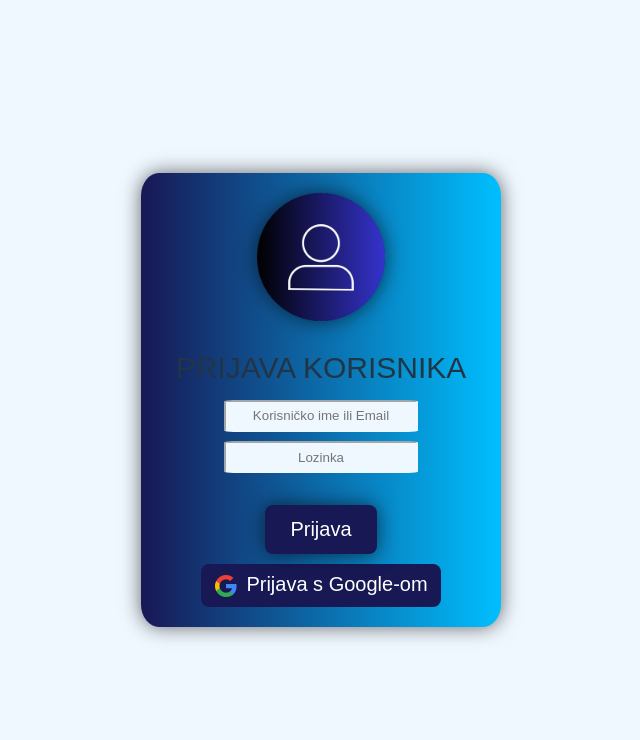
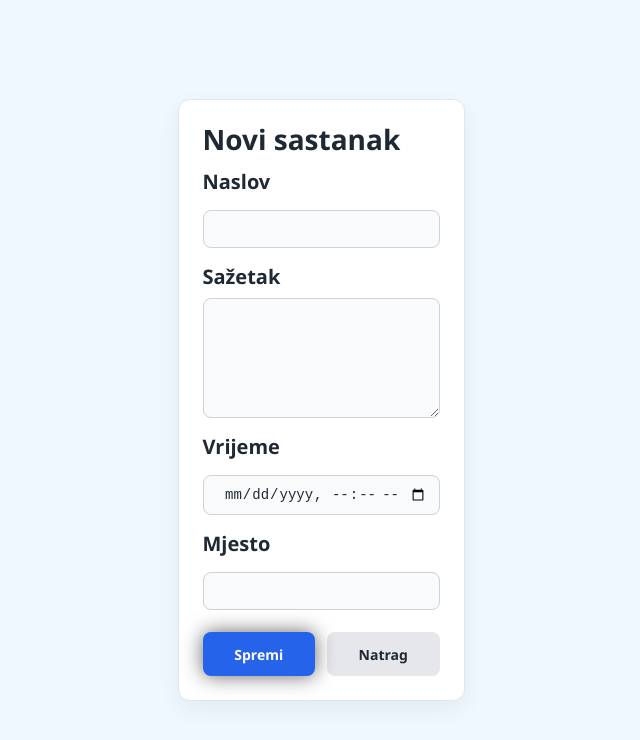
Before and after one commit to DoroteaPerkovic/Programsko-inzenjerstvo-Projekt, a React (Vite) app: page /sastanakAdd in a window 1280 px wide. Before the commit this address led to /. Shown: the top 740 px of the page, without its empty margins (319-959 px from the left). Built offline with nearby package versions, Linux system fonts and the light colour scheme; no server answers.

Commit message:
Dodavanje sastanaka u Planirani

```diff
--- a/src/App.jsx
+++ b/src/App.jsx
@@ -3,6 +3,7 @@ import Login from './stranice/Login'
 import Admin from './stranice/Admin'
 import Predstavnik from './stranice/Predstavnik'
 import Suvlasnici from './stranice/Suvlasnici'
+import SastanakAdd from './stranice/sastanakAdd'
 
 function App() {
   return (
@@ -13,6 +14,7 @@ function App() {
         <Route path="/admin" element={<Admin />} />
         <Route path="/predstavnik" element={<Predstavnik />} />
         <Route path="/suvlasnici" element={<Suvlasnici />} />
+        <Route path="/sastanakAdd" element={<SastanakAdd />} />
         <Route path="*" element={<Navigate to="/" replace />} />
       </Routes>
     </Router>
--- a/src/komponente/Header.jsx
+++ b/src/komponente/Header.jsx
@@ -1,4 +1,5 @@
 import { useState } from 'react';
+import { useNavigate } from 'react-router-dom';
 import './Header.css'
 import logo from '../assets/STAN.png'
 import profile from '../assets/profile.png'
@@ -6,11 +7,12 @@ import filter from '../assets/Filter.png'
 
 
 function Header({ userRole, onSelectcategory }) {
+    const navigate = useNavigate();
     const [showMenu, setShowMenu] = useState(false);
     const menuItems = {
-        predstavnik: ["Planirani", "Objavljeni", "Obavljeni", "Arhivirani"],
+        predstavnik: ["Planirani", "Objavljeni", "Obavljeni", "Arhivirani", "Novi sastanak"],
         suvlasnik: ["Objavljeni", "Arhivirani"],
-        admin: ["Planirani", "Objavljeni", "Obavljeni", "Arhivirani"]
+        admin: ["Planirani", "Objavljeni", "Obavljeni", "Arhivirani", "Novi sastanak"]
     };
     const itemsToShow = menuItems[userRole] || [];
     return (
@@ -29,10 +31,18 @@ function Header({ userRole, onSelectcategory }) {
                             <div className="Menu">
                                 <ul>
                                     {itemsToShow.map((item) => (
-                                        <li key={item} onClick={() => {
-                                            if (item === "Novi sastanak") return; //tu cemo trebat dodat novu stranicu
-                                            onSelectcategory(item);
-                                        }}>{item}</li>
+                                        <li
+                                            key={item}
+                                            onClick={() => {
+                                                if (item === "Novi sastanak") {
+                                                    navigate('/sastanakAdd');
+                                                    return;
+                                                }
+                                                onSelectcategory && onSelectcategory(item);
+                                            }}
+                                        >
+                                            {item}
+                                        </li>
                                     ))}
                                 </ul>
                             </div>
--- a/src/komponente/Sastanci.jsx
+++ b/src/komponente/Sastanci.jsx
@@ -1,4 +1,4 @@
-import React, { useState } from 'react';
+import React, { useEffect, useState } from 'react';
 import './Sastanci.css'
 
 const sastanciData = [
@@ -74,20 +74,31 @@ const sastanciData = [
 
 function Sastanci({ category, userRole }) {
     const [potvrde, setPotvrde] = useState({});
+    const [sastanci, setSastanci] = useState(sastanciData);
+
+    useEffect(() => {
+        const saved = JSON.parse(localStorage.getItem('customSastanci') || '[]');
+        if (Array.isArray(saved) && saved.length > 0) {
+            setSastanci([...sastanciData, ...saved]);
+        }
+    }, []);
 
     const handleCheckboxChange = (id, checked) => {
-        setPotvrde(prev => ({
-            ...prev,
-            [id]: checked ? (prev[id] || sastanciData.find(s => s.id === id).brojPotvrdjenihSudjelovanja) + 1
-                : (prev[id] || sastanciData.find(s => s.id === id).brojPotvrdjenihSudjelovanja) - 1
-        }));
+        setPotvrde(prev => {
+            const current = sastanci.find(s => s.id === id);
+            const base = prev[id] ?? current?.brojPotvrdjenihSudjelovanja ?? 0;
+            return {
+                ...prev,
+                [id]: checked ? base + 1 : base - 1,
+            };
+        });
     };
 
     return (
-        <div className ="tijelo">
+        <div className="tijelo">
             <h1 className='Naslov'> {category ? `${category} sastanci:` : 'Sastanci:'} </h1>
             <div className='okvirAS'>
-                {sastanciData
+                {sastanci
                     .filter(sastanak => {
                         if (category === "Planirani") return sastanak.stanje === "Planiran";
                         if (category === "Objavljeni") return sastanak.stanje === "Objavljen";
--- /dev/null
+++ b/src/stranice/sastanakAdd.css
@@ -0,0 +1,90 @@
+.dodavanjeOkvir {
+    max-width: 720px;
+    margin: 40px auto;
+    padding: 24px;
+    background: #ffffff;
+    border: 1px solid #e2e6ea;
+    border-radius: 12px;
+    box-shadow: 0 8px 24px rgba(0, 0, 0, 0.06);
+    font-family: 'Segoe UI', sans-serif;
+}
+
+.dodavanjeOkvir h1 {
+    margin: 0 0 12px;
+    font-size: 28px;
+    color: #1f2933;
+}
+
+.hint {
+    margin: 0 0 16px;
+    color: #52606d;
+    font-size: 14px;
+}
+
+.formaDodaj {
+    display: flex;
+    flex-direction: column;
+    gap: 14px;
+}
+
+.formaDodaj label {
+    display: flex;
+    flex-direction: column;
+    gap: 6px;
+    font-weight: 600;
+    color: #1f2933;
+}
+
+.formaDodaj input,
+.formaDodaj textarea,
+.formaDodaj select {
+    padding: 10px 12px;
+    border: 1px solid #cbd2d9;
+    border-radius: 8px;
+    font-size: 14px;
+    color: #1f2933;
+    background: #f8fafc;
+}
+
+.formaDodaj textarea {
+    min-height: 120px;
+    resize: vertical;
+}
+
+.actions {
+    display: flex;
+    align-items: center;
+    gap: 12px;
+    margin-top: 8px;
+}
+
+.actions button {
+    flex: 1;
+    padding: 12px 16px;
+    border: none;
+    border-radius: 8px;
+    font-weight: 700;
+    cursor: pointer;
+    font-size: 14px;
+    height: 44px;
+    display: flex;
+    align-items: center;
+    justify-content: center;
+    margin: 0;
+}
+
+.actions button[type="submit"] {
+    background: #2563eb;
+    color: white;
+}
+
+.actions button[type="button"] {
+    background: #e5e7eb;
+    color: #1f2933;
+}
+
+.error {
+    color: #b91c1c;
+    font-size: 14px;
+    margin-top: 6px;
+}
--- /dev/null
+++ b/src/stranice/sastanakAdd.jsx
@@ -0,0 +1,74 @@
+import { useState } from 'react';
+import { useNavigate } from 'react-router-dom';
+import './sastanakAdd.css';
+
+function SastanakAdd() {
+    const navigate = useNavigate();
+    const [form, setForm] = useState({
+        naslov: '',
+        sazetak: '',
+        vrijeme: '',
+        mjesto: '',
+    });
+    const [error, setError] = useState('');
+
+    const handleChange = (field) => (e) => {
+        setForm(prev => ({ ...prev, [field]: e.target.value }));
+    };
+
+    const handleSubmit = (e) => {
+        e.preventDefault();
+        setError('');
+
+        if (!form.naslov || !form.sazetak || !form.vrijeme || !form.mjesto) {
+            setError('Molimo ispunite naslov, sažetak, vrijeme i mjesto.');
+            return;
+        }
+
+        const noviSastanak = {
+            id: Date.now(),
+            naslov: form.naslov,
+            sazetak: form.sazetak,
+            vrijeme: form.vrijeme,
+            mjesto: form.mjesto,
+            stanje: 'Planiran',
+            brojPotvrdjenihSudjelovanja: 1,
+            točkeDnevnogReda: [],
+        };
+
+        const saved = JSON.parse(localStorage.getItem('customSastanci') || '[]');
+        localStorage.setItem('customSastanci', JSON.stringify([...saved, noviSastanak]));
+        navigate(-1);
+    };
+
+    return (
+        <div className="dodavanjeOkvir">
+            <h1>Novi sastanak</h1>
+            <form className="formaDodaj" onSubmit={handleSubmit}>
+                <label>
+                    Naslov
+                    <input type="text" value={form.naslov} onChange={handleChange('naslov')} />
+                </label>
+                <label>
+                    Sažetak
+                    <textarea value={form.sazetak} onChange={handleChange('sazetak')} />
+                </label>
+                <label>
+                    Vrijeme
+                    <input type="datetime-local" value={form.vrijeme} onChange={handleChange('vrijeme')} />
+                </label>
+                <label>
+                    Mjesto
+                    <input type="text" value={form.mjesto} onChange={handleChange('mjesto')} />
+                </label>
+                <div className="actions">
+                    <button type="submit">Spremi</button>
+                    <button type="button" onClick={() => navigate(-1)}>Natrag</button>
+                </div>
+                {error && <p className="error">{error}</p>}
+            </form>
+        </div>
+    );
+}
+
+export default SastanakAdd;
```
